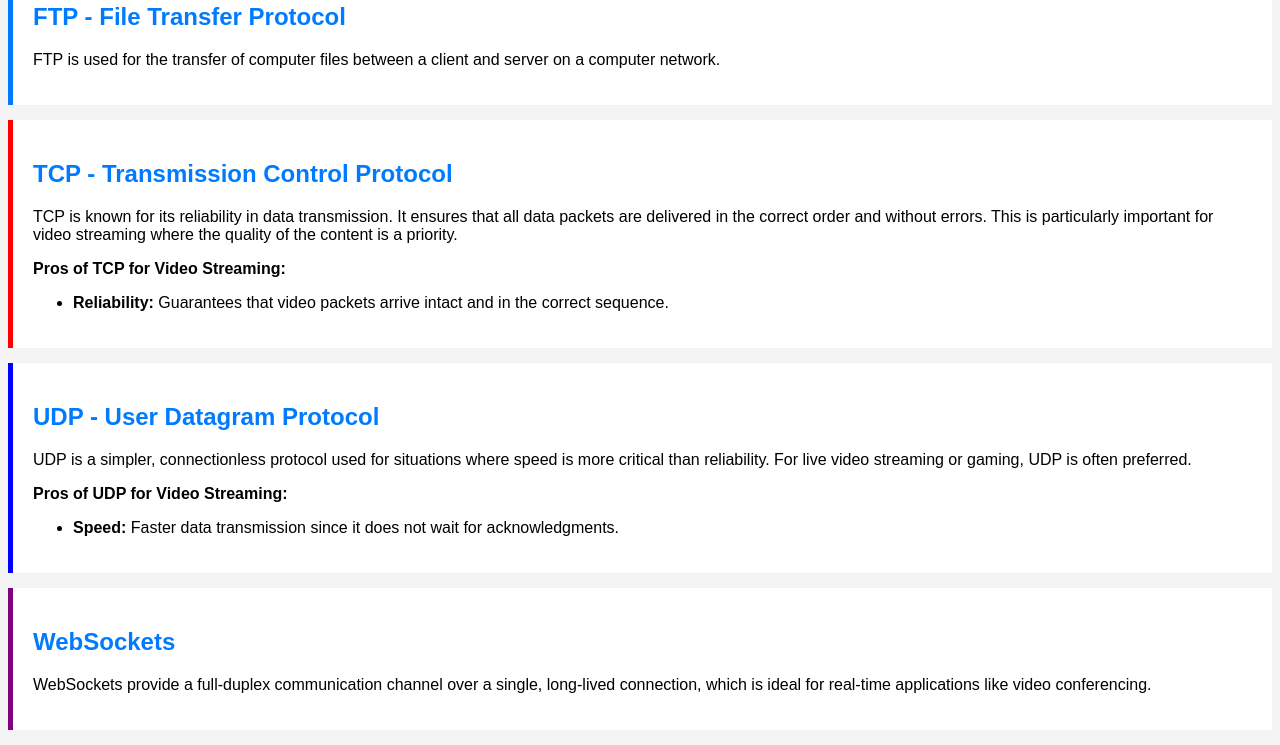
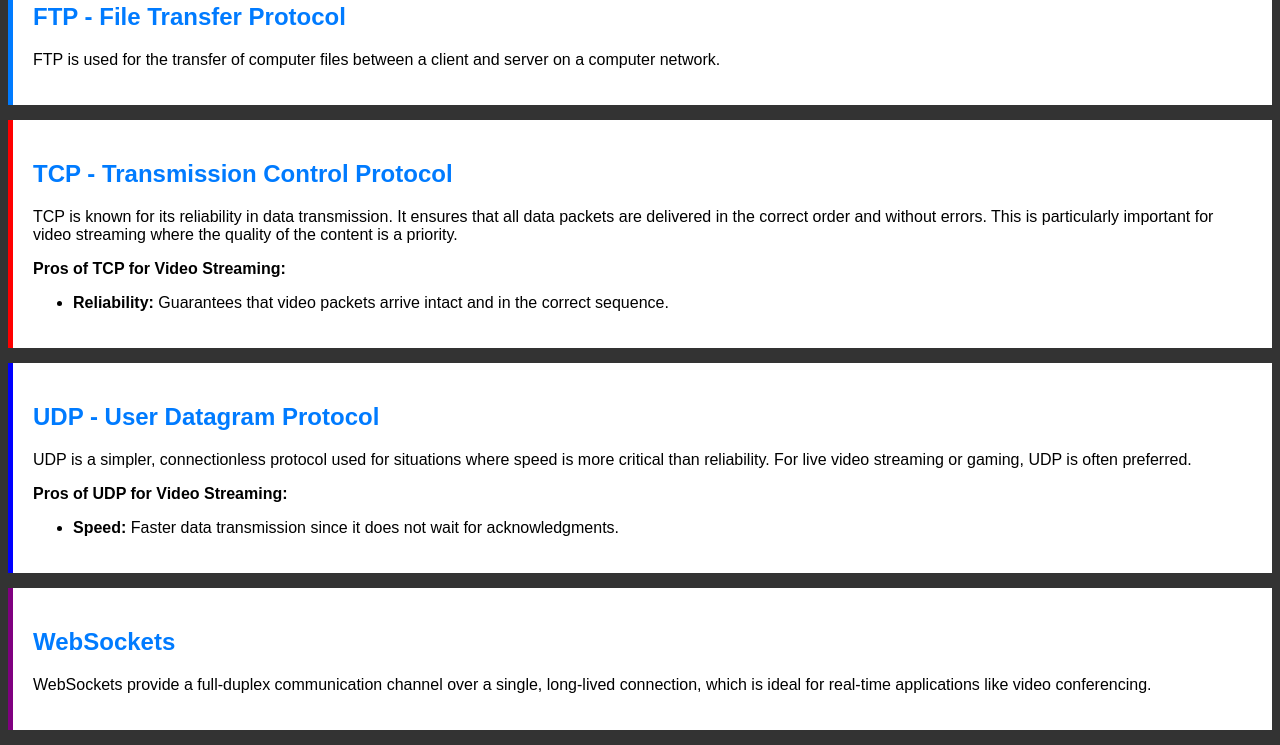
Before and after one commit to devim85/LoveForTech, a plain HTML site: page index.html in a window 1280 px wide. Shown: the part 512-1257 px from the top of the page. Drawn offline with Linux system fonts and the light colour scheme.

Commit message:
Update index.html

```diff
--- a/index.html
+++ b/index.html
@@ -4,7 +4,7 @@
     <meta charset="UTF-8">
     <title>Web Protocol Information</title>
     <style>
-        body { font-family: Arial, sans-serif; background-color: #f4f4f4; }
+        body { font-family: Arial, sans-serif; background-color: #333; }
         .header { background-color: #007bff; padding: 10px 0; text-align: center; color: white; }
         .protocol-logo { width: 50px; height: auto; }
         .protocol { background-color: #ffffff; padding: 20px; margin-bottom: 15px; border-left: 5px solid #007bff; }
```
